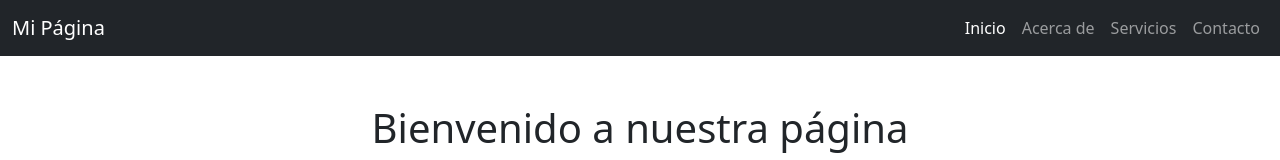
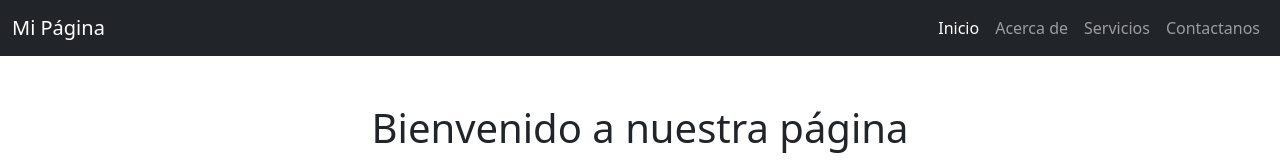
Before and after one commit to MAKkGAMEr/primer-parcial, a plain HTML site: page index.html in a window 1280 px wide. Shown: the top 160 px of the page. Drawn offline with nearby package versions, Linux system fonts and the light colour scheme.

Commit message:
cambios en el html

```diff
--- a/index.html
+++ b/index.html
@@ -27,7 +27,7 @@
                         <a class="nav-link" href="#">Servicios</a>
                     </li>
                     <li class="nav-item">
-                        <a class="nav-link" href="#">Contacto</a>
+                        <a class="nav-link" href="#">Contactanos</a>
                     </li>
                 </ul>
             </div>
```
